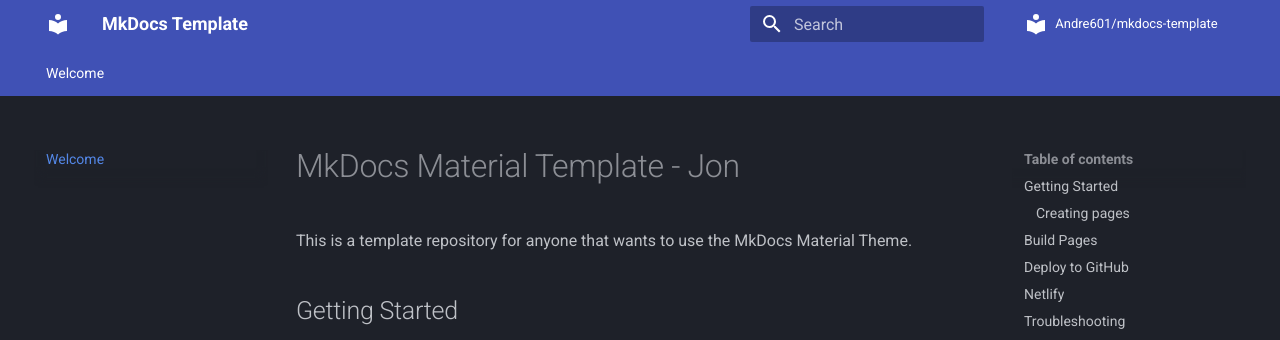
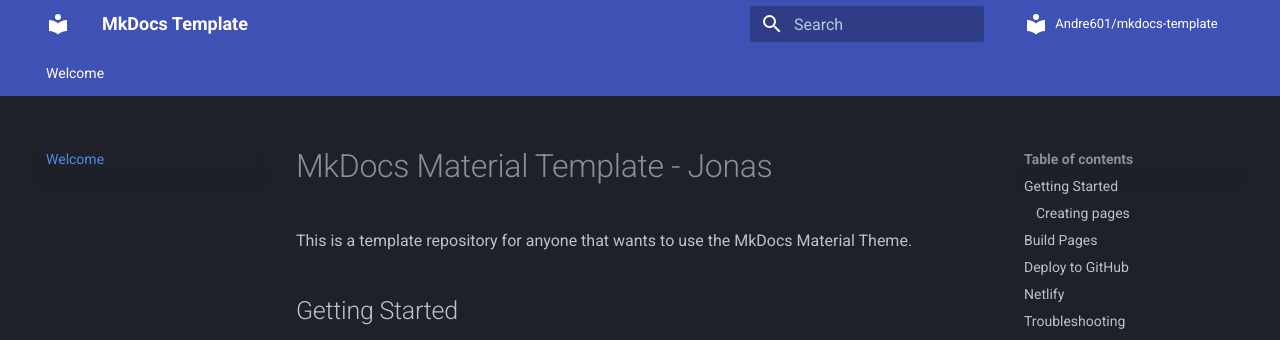
Before and after one commit to juananmora/mkdocs-sample1, an MkDocs documentation site: the page built from docs/index.md, in a window 1280 px wide and 900 px high. Shown: the top 340 px of the window. Built offline with MkDocs 1.6.1 and Material for MkDocs 9.7.7, drawn with Linux system fonts in a browser that asks for light colours; comment, search, counter and statistics services are not loaded.

Commit message:
Update index.md

```diff
--- a/docs/index.md
+++ b/docs/index.md
@@ -16,7 +16,7 @@
 
 [LICENSE]: https://github.com/Andre601/mkdocs-template/blob/master/LICENSE
 
-# MkDocs Material Template - Jon
+# MkDocs Material Template - Jonas
 This is a template repository for anyone that wants to use the MkDocs Material Theme.
 
 ## Getting Started
```
